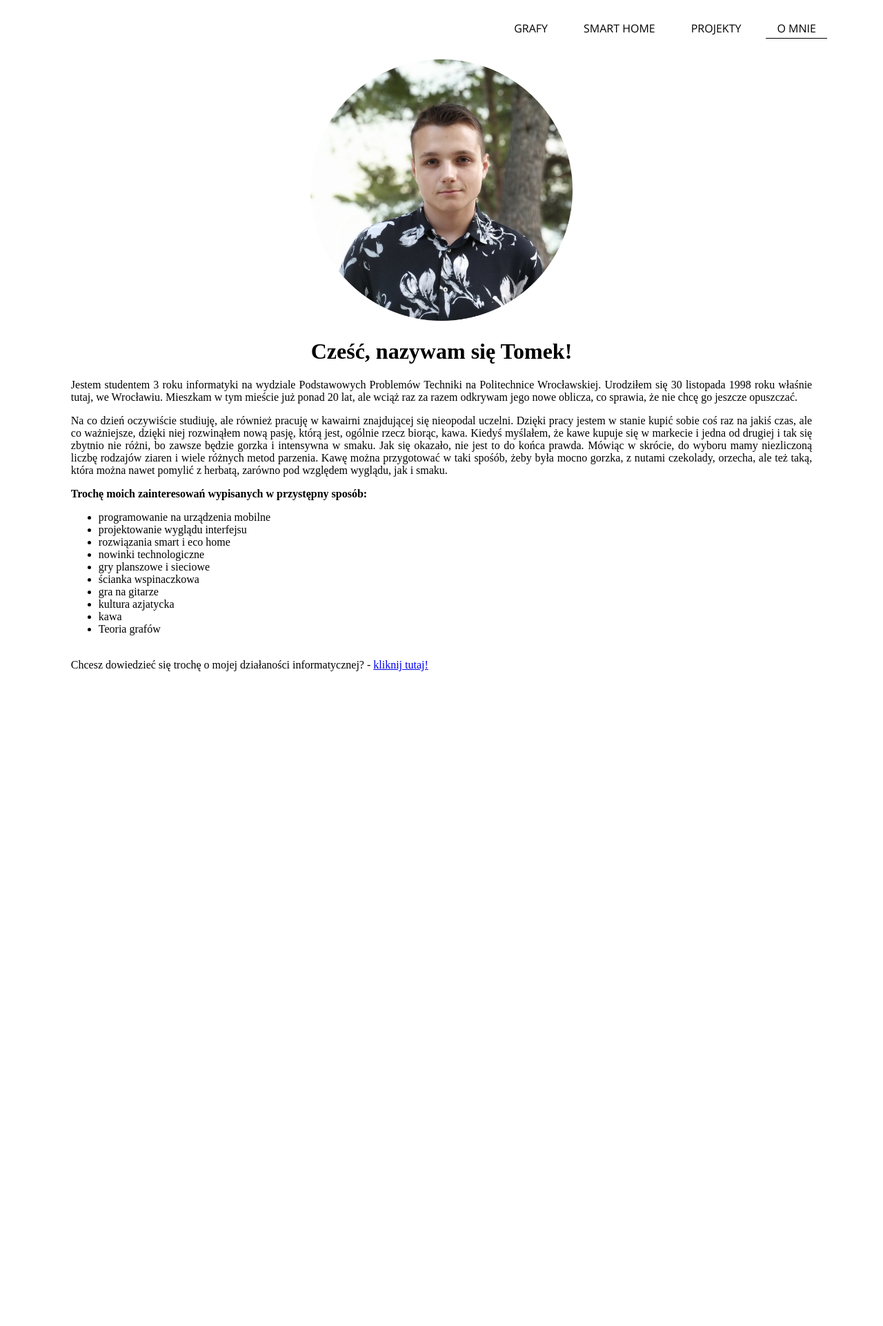
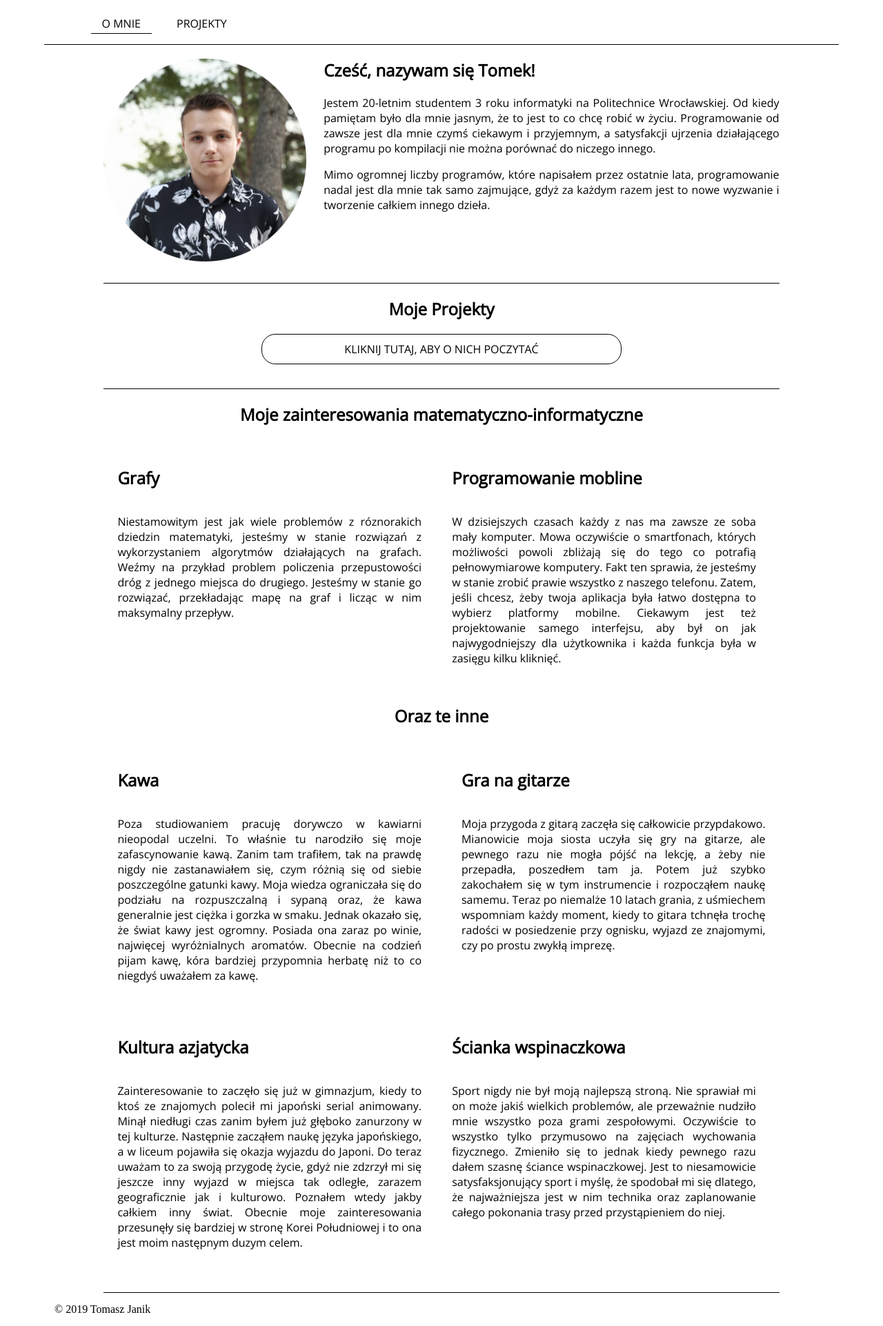
Before and after one commit to tomjan0/aboutMe, a PHP site: page / in a window 1280 px wide. Shown: the whole page at 69% size. Before the commit the page ends 973 px from the top, so only its background shows below. Run offline with PHP 8.4, Linux system fonts and the light colour scheme.

Commit message:
aboutme page finished

```diff
--- a/index.html
+++ b/index.html
@@ -1,63 +1,133 @@
 <!DOCTYPE html>
 <html lang="pl">
 <head>
-    <meta charset="UTF-8" content="width=device-width, initial-scale=1.0" name="viewport">
+    <meta name="viewport" content="width=device-width, initial-scale=1.0" charset="utf-8">
     <title>O mnie</title>
     <link rel="stylesheet" type="text/css" href="styles.css">
-    <script src="navigation.js"></script>
 </head>
 <body>
-<h4 class="menu">Menu</h4>
+
+
 <nav class="topnav">
     <a class="active" href="index.html">O mnie</a>
     <a href="projects.html">Projekty</a>
-    <a href="smarthome.html">Smart Home</a>
-    <a href="graphs.html">Grafy</a>
 </nav>
-<header>
-    <img class="photo" src="awatar.png" width="30%" height="auto">
-    <h1>Cześć, nazywam się Tomek!</h1>
-</header>
+
 <main>
-    <p>
-        Jestem studentem 3 roku informatyki na wydziale Podstawowych Problemów Techniki na Politechnice Wrocławskiej.
-        Urodziłem się 30 listopada 1998 roku
-        właśnie tutaj, we Wrocławiu. Mieszkam w tym mieście już ponad 20 lat, ale wciąż raz za razem odkrywam jego nowe
-        oblicza, co sprawia, że nie chcę
-        go jeszcze opuszczać.
-    </p>
-
-    <p>
-        Na co dzień oczywiście studiuję, ale również pracuję w kawairni znajdującej się nieopodal uczelni. Dzięki pracy jestem w
-        stanie kupić sobie coś raz na jakiś czas, ale co ważniejsze, dzięki niej rozwinąłem nową pasję, którą jest, ogólnie rzecz biorąc, kawa.
-        Kiedyś myślałem, że kawe kupuje się w markecie i jedna od drugiej i tak się zbytnio nie różni, bo zawsze będzie gorzka i intensywna w smaku.
-        Jak się okazało, nie jest to do końca prawda. Mówiąc w skrócie, do wyboru mamy niezliczoną liczbę rodzajów ziaren i wiele różnych metod parzenia.
-        Kawę można przygotować w taki spośób, żeby była mocno gorzka, z nutami czekolady, orzecha, ale też taką, która można nawet pomylić z herbatą,
-        zarówno pod względem wyglądu, jak i smaku.
-    </p>
+    <section class="introduction">
+        <article>
+            <img class="photo" src="photos/awatar.png" alt="Moje zdjęcie">
+            <h2>Cześć, nazywam się Tomek!</h2>
+            <p>
+                Jestem 20-letnim studentem 3 roku informatyki na Politechnice Wrocławskiej. Od kiedy pamiętam było dla
+                mnie jasnym, że to
+                jest to co chcę robić w życiu. Programowanie od zawsze jest dla mnie czymś ciekawym i przyjemnym, a
+                satysfakcji ujrzenia działającego
+                programu po kompilacji nie można porównać do niczego innego.
+            </p>
+            <p>
+                Mimo ogromnej liczby programów, które napisałem przez ostatnie lata,
+                programowanie nadal jest dla mnie tak samo zajmujące, gdyż za każdym razem jest to nowe wyzwanie i
+                tworzenie całkiem innego dzieła.
+            </p>
+        </article>
+    </section>
 
 
-    <b>Trochę moich zainteresowań wypisanych w przystępny sposób:</b>
-    <ul>
-        <li>programowanie na urządzenia mobilne</li>
-        <li>projektowanie wyglądu interfejsu</li>
-        <li>rozwiązania smart i eco home</li>
-        <li>nowinki technologiczne</li>
-        <li>gry planszowe i sieciowe</li>
-        <li>ścianka wspinaczkowa</li>
-        <li>gra na gitarze</li>
-        <li>kultura azjatycka</li>
-        <li>kawa</li>
-        <li>Teoria grafów</li>
+    <section>
+        <h1>Moje Projekty</h1>
+        <a class="project-button long" href="projects.html">Kliknij tutaj, aby o nich poczytać</a>
+    </section>
 
-    </ul>
+
+    <section class="interests">
+        <h1>Moje zainteresowania matematyczno-informatyczne</h1>
+        <article class="interests-block">
+            <h2>Grafy</h2>
+            <p>
+                Niestamowitym jest jak wiele problemów z róznorakich dziedzin matematyki, jesteśmy w stanie
+                rozwiązań z wykorzystaniem algorytmów działających na grafach. Weźmy na przykład problem policzenia
+                przepustowości
+                dróg z jednego miejsca do drugiego. Jesteśmy w stanie go rozwiązać, przekładając mapę na graf i licząc w
+                nim maksymalny przepływ.
+            </p>
+        </article>
+        <article class="interests-block">
+            <h2>Programowanie mobline</h2>
+            <p>
+                W dzisiejszych czasach każdy z nas ma zawsze ze soba mały komputer. Mowa oczywiście o smartfonach,
+                których
+                możliwości powoli zbliżają się do tego co potrafią pełnowymiarowe komputery. Fakt ten sprawia, że
+                jesteśmy w stanie zrobić
+                prawie wszystko z naszego telefonu. Zatem, jeśli chcesz, żeby twoja aplikacja była łatwo dostępna to
+                wybierz platformy mobilne.
+                Ciekawym jest też projektowanie samego interfejsu, aby był on jak najwygodniejszy dla użytkownika i
+                każda funkcja była w zasięgu kilku kliknięć.
+            </p>
+        </article>
+        <h1>Oraz te inne</h1>
+        <article class="interests-block">
+            <h2>Kawa</h2>
+            <p>
+                Poza studiowaniem pracuję dorywczo w kawiarni nieopodal uczelni. To właśnie tu narodziło się moje
+                zafascynowanie kawą.
+                Zanim tam trafiłem, tak na prawdę nigdy nie zastanawiałem się, czym różnią się od siebie poszczególne
+                gatunki kawy. Moja
+                wiedza ograniczała się do podziału na rozpuszczalną i sypaną oraz, że kawa generalnie jest ciężka i
+                gorzka w smaku. Jednak
+                okazało się, że świat kawy jest ogromny. Posiada ona zaraz po winie, najwięcej wyróżnialnych aromatów.
+                Obecnie na codzień pijam kawę,
+                kóra bardziej przypomnia herbatę niż to co niegdyś uważałem za kawę.
+            </p>
+        </article>
+        <article class="interests-block">
+            <h2>Gra na gitarze</h2>
+            <p>
+                Moja przygoda z gitarą zaczęła się całkowicie przypdakowo. Mianowicie moja siosta uczyła się gry na
+                gitarze, ale pewnego razu
+                nie mogła pójść na lekcję, a żeby nie przepadła, poszedłem tam ja. Potem już szybko zakochałem się w tym
+                instrumencie i rozpocząłem
+                naukę samemu. Teraz po niemalże 10 latach grania, z uśmiechem wspomniam każdy moment, kiedy to gitara
+                tchnęła trochę radości w posiedzenie
+                przy ognisku, wyjazd ze znajomymi, czy po prostu zwykłą imprezę.
+            </p>
+        </article>
+        <article class="interests-block">
+            <h2>Kultura azjatycka</h2>
+            <p>
+                Zainteresowanie to zaczęło się już w gimnazjum, kiedy to ktoś ze znajomych polecił mi japoński serial
+                animowany. Minął
+                niedługi czas zanim byłem już głęboko zanurzony w tej kulturze. Następnie zacząłem naukę języka
+                japońskiego, a w liceum
+                pojawiła się okazja wyjazdu do Japoni. Do teraz uważam to za swoją przygodę życie, gdyż nie zdzrzył mi
+                się jeszcze inny wyjazd
+                w miejsca tak odległe, zarazem geograficznie jak i kulturowo. Poznałem wtedy jakby całkiem inny świat.
+                Obecnie moje zainteresowania
+                przesunęły się bardziej w stronę Korei Południowej i to ona jest moim następnym duzym celem.
+            </p>
+        </article>
+        <article class="interests-block">
+            <h2>Ścianka wspinaczkowa</h2>
+            <p>
+                Sport nigdy nie był moją najlepszą stroną. Nie sprawiał mi on może jakiś wielkich problemów, ale
+                przeważnie nudziło mnie
+                wszystko poza grami zespołowymi. Oczywiście to wszystko tylko przymusowo na zajęciach wychowania
+                fizycznego. Zmieniło się
+                to jednak kiedy pewnego razu dałem szasnę ściance wspinaczkowej. Jest to niesamowicie satysfaksjonujący
+                sport i myślę, że
+                spodobał mi się dlatego, że najważniejsza jest w nim technika oraz zaplanowanie całego pokonania trasy
+                przed przystąpieniem
+                do niej.
+            </p>
+        </article>
+    </section>
 
 
 </main>
-<br>
-<aside>
-   Chcesz dowiedzieć się trochę o mojej działaności informatycznej? - <a href="projects.html">kliknij tutaj!</a>
-</aside>
+
+<footer>
+    © 2019 Tomasz Janik
+</footer>
 
 </body>
 </html>
--- a/styles.css
+++ b/styles.css
@@ -2,17 +2,6 @@
 
 
 
-h1 {
-    text-align: center;
-
-}
-
-
-header {
-  text-align: center;
-    padding: 0;
-    margin: 0;
-}
 
 /* width */
 ::-webkit-scrollbar {
@@ -35,6 +24,16 @@ header {
     background: #84848a;
 }
 
+h1 {
+    text-align: center;
+}
+
+header {
+    text-align: center;
+    padding: 0;
+    margin: 0;
+}
+
 
 main {
     width: 85%;
@@ -42,44 +41,76 @@ main {
     display: block;
     margin-left: auto;
     margin-right: auto;
+    min-height: 90vh;
 }
 
-aside {
-    width: 85%;
-    margin-left: auto;
-    margin-right: auto;
+body {
+    margin-left: 5%;
+    margin-right: 5%;
+
 }
 
-.topnav {
-    margin: 20px 5%;
-    overflow: auto;
-    alignment: center;
-}
-.photo {
-    display: inline;
-    margin-left: auto;
-    margin-right: auto;
+
+section {
+    font-family: "Open Sans", sans-serif;
+    font-size: 1rem;
+    text-align: justify;
+    border-bottom: solid black 1px;
+    padding-bottom: 25px;
 }
 
-.menu {
 
-    display: none;
-    font-family: "Open Sans", sans-serif;
-    text-transform: uppercase;
-    color: #000000;
-    text-align: center;
-    margin: 10px;
-    max-width: 25%;
-    padding-left: 16px;
-    padding-right: 16px;
-    text-decoration: none;
-    font-size: medium;
-    transition: border-spacing 0.5s;
-    alignment: center;
+footer {
+    margin: 15px;
+
 }
 
+
+
+.topnav {
+
+    padding: 5px 5%;
+    overflow: auto;
+    border-bottom: solid black 1px;
+}
+
+.photo {
+    display: block;
+    float: left;
+    height: auto;
+    width: 30%;
+    text-align: right;
+    margin-right: 25px;
+    margin-bottom: 25px;
+
+}
+
+
+.introduction {
+    max-width: 1000px;
+    min-height: 300px;
+    display: block;
+    position: relative;
+    margin-right: auto;
+    margin-left: auto;
+
+}
+
+
+
+.checkers {
+    background-image: url("photos/screen2.jpg");
+}
+
+.sztosik {
+    background-image: url("photos/sztosik.jpg");
+}
+
+.mobile {
+    background-image: url("photos/mobilki.jpg");
+}
 .topnav a {
-    float: right;
+    float:left;
     font-family: "Open Sans", sans-serif;
     text-transform: uppercase;
     color: #000000;
@@ -92,25 +123,83 @@ aside {
     transition: background-color .5s;
 }
 
+.project-button {
+    display: block;
+    max-width: 300px;
+    text-transform: uppercase;
+    color: #000000;
+    text-align: center;
+    text-decoration: none;
+    font-size: medium;
+    border-radius: 20px;
+    border: 1px solid #000000;
+    padding: 10px;
+    margin: 10px auto;
+    transition: background-color .5s, color .5s;
+}
+
+
+.project-desc {
+    color: white;
+    text-shadow: 2px 2px black;
+    padding: 10px 20px;
+    transition: font-size .5s;
+    margin: 10px;
+}
+
+.project-desc:hover {
+    font-size: larger;
+    font-weight: bold;
+}
+
+.long {
+    max-width: 500px;
+}
+
+
+.interests-block {
+    display: inline-grid;
+    width: 45%;
+    padding: 20px;
+}
+
+.project-button:hover {
+    background: #000000;
+    color: #ffffff;
+}
+
+
 .topnav a:hover {
-    border-bottom: 1px solid #6b6b6b;
+    border-bottom: 1px solid #545454;
     padding-bottom: 3px;
 }
 
 .topnav a.active {
-    border-bottom: 1px solid black;
+    border-bottom: 1px solid #000000;
     padding-bottom: 3px;
 }
 
+.project-href {
+    text-decoration: none;
+    transition: background-color .5s;
+}
+
+
+
 @media (max-width: 600px) {
-    .topnav{
+    .topnav {
         display: flex;
+    }
+
+    .photo {
+        margin-top: 25px;
+        width: 100%;
+        float: none;
     }
 
     .topnav a {
         display: inline;
         white-space: nowrap;
-        text-overline-mode: continuous;
     }
 
 
```
Also changed, not shown: projects.html (+39 -8 lines), checkers.html (renamed from project1.html), mobiles.html (renamed from project2.html), myphoto.jpg (deleted), navigation.js (deleted), photos/awatar.png (renamed from awatar.png), photos/mobilki.jpg (added), photos/screen2.jpg (added), photos/sztosik.jpg (added), sztosik.html (renamed from project3.html).
